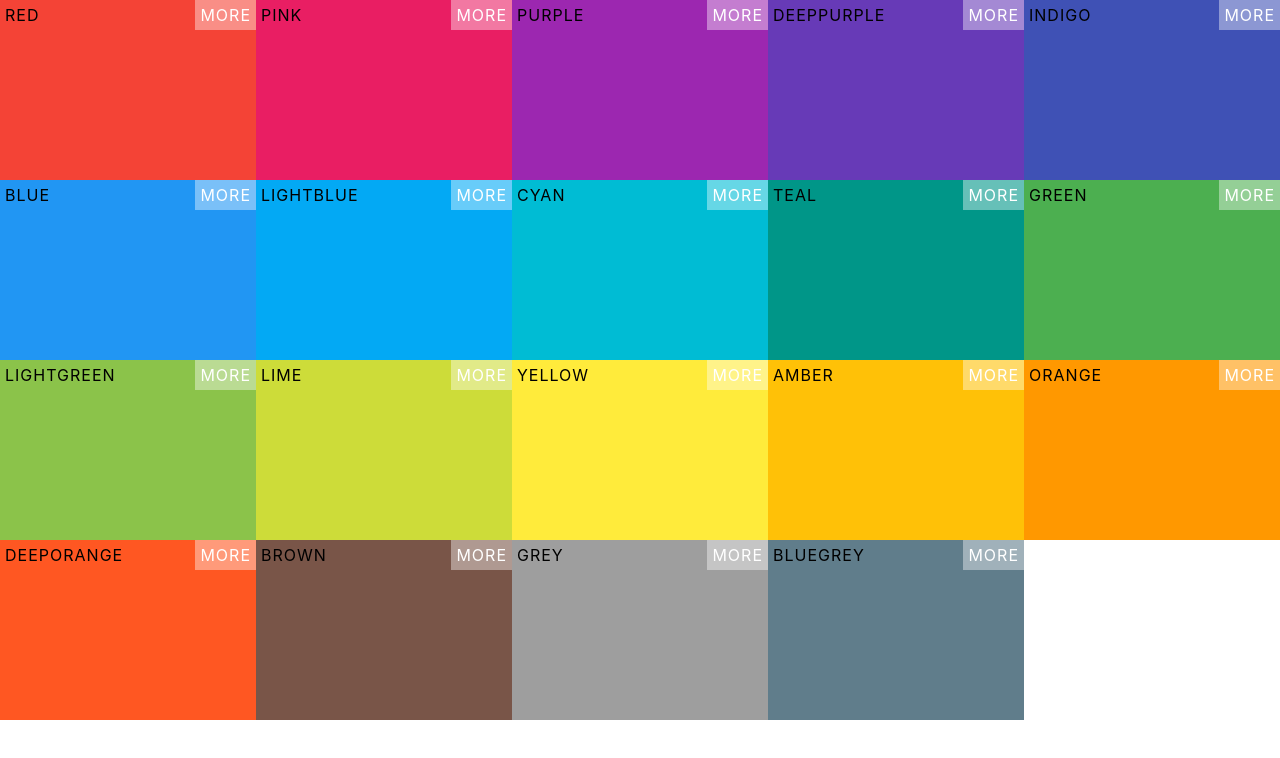
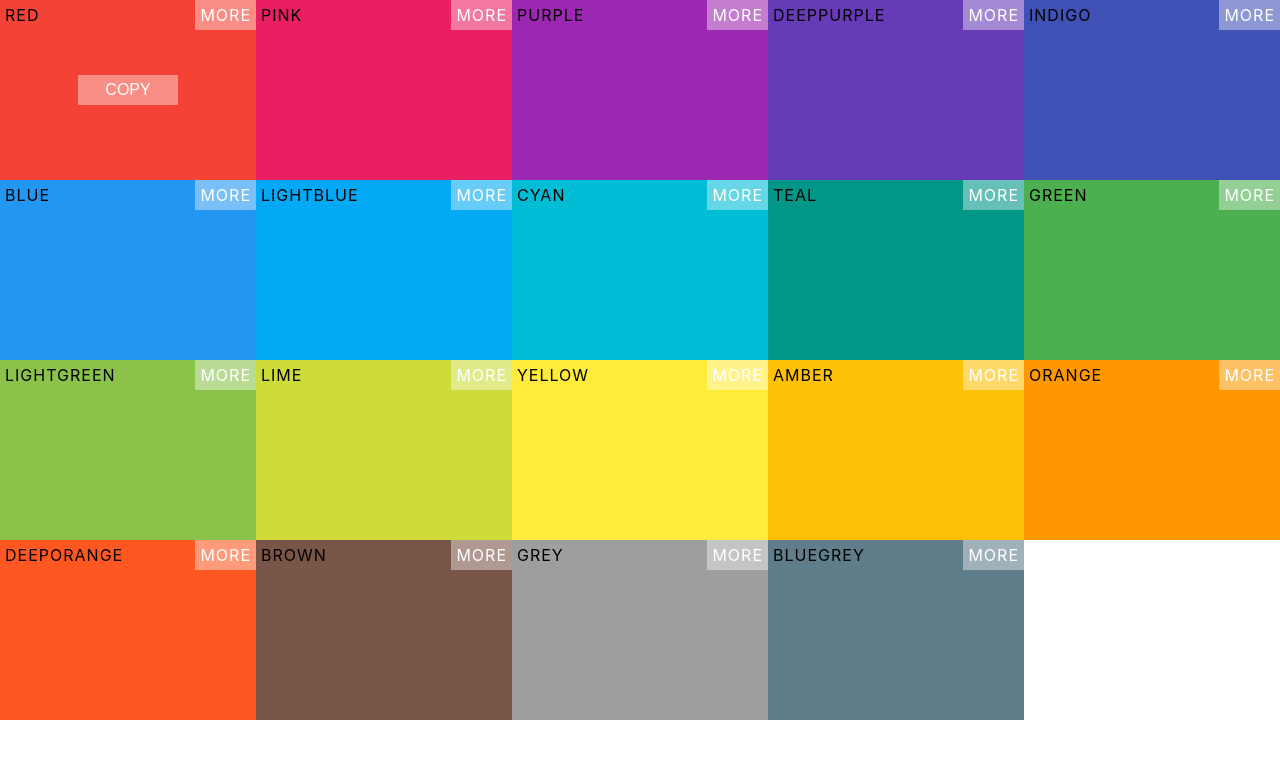
Before and after one commit to Iammonis/React-Color-App, a React (Create React App) app: page / in a window 1280 px wide. Shown: the top 758 px of the page. Built offline with nearby package versions, Linux system fonts and the light colour scheme.

Commit message:
COLORBOX: Added Copied message overlay and started using hooks

```diff
--- a/src/Components/Palette/ColorBox.jsx
+++ b/src/Components/Palette/ColorBox.jsx
@@ -1,67 +1,36 @@
-import React, { Component } from 'react'
-import styled from 'styled-components'
+import { useState } from 'react'
 import {CopyToClipboard} from 'react-copy-to-clipboard'
+import styles from './ColorBox.module.css'
 
-export class ColorBox extends Component {
-    render() {
-        const { name, color } = this.props
-        const ColorBox = styled.div`
-        background-color:${color};
-        width: 20%;
-        height:25%;
-        margin:0 auto;
-        display: inline-block;
-        position: relative;
-        cursor: pointer;
+export const ColorBox = props => {
+    const { name, color } = props
+    const [isCopied, setIsCopied] = useState(false)
 
-        &:hover button{
-            opacity:1;
-            transition:0.5s;
-        }
+    const handleCopy = () => {
+        setIsCopied(true)
+        setTimeout(()=>{
+            setIsCopied(false)
+        },1000)
+    }
 
-        & button{
-            text-transform:uppercase;
-            width:100px;
-            height:30px;
-            font-size:1rem;
-            opacity:0;
-            outline:none;
-            border:none;
-            color:#fff;
-            background-color: rgb(255,255,255,0.4);
-            line-height:30px;
-            cursor:pointer;
-            position:absolute;
-            top:50%;
-            left:50%;
-            transform:translate(-50%,-50%)
-        }
-        & .nameColor{
-            display:flex;
-            text-transform:uppercase;
-            justify-content:space-between;
-            letter-spacing: 1px;
-        }
-
-        & .colorName{
-            padding:5px;
-        }
-        & .seeMore{
-            color:#fff;
-            padding:5px;
-            background-color: rgb(255,255,255,0.4);
-        }
-        `
-        return (
-            <CopyToClipboard text={color}>
-                <ColorBox>
-                    <button>copy</button>
-                    <div className="nameColor">
-                        <span className="colorName">{name}</span>
-                        <span className="seeMore">MORE</span>
+    return (
+        <CopyToClipboard text={color} onCopy={handleCopy}>
+            <div className={styles.colorBox} style={{background: `${color}`}}>
+            { isCopied && <div
+                    style={{background: `${color}`}}
+                    className={ styles.showTime }
+                >
+                    <div className={ styles.copyMessage }>
+                        <h1>Copied!!!</h1>
+                        <p>{color}</p>
                     </div>
-                </ColorBox>
-            </CopyToClipboard>
-        )
-    }
+                </div> }
+                <button>copy</button>
+                <div className={styles.nameColor}>
+                    <span className={styles.colorName}>{name}</span>
+                    <span className={styles.seeMore}>MORE</span>
+                </div>
+            </div>
+        </CopyToClipboard>
+    )
 }
--- a/src/Components/Palette/ColorBox.module.css
+++ b/src/Components/Palette/ColorBox.module.css
@@ -0,0 +1,92 @@
+.colorBox{
+    width: 20%;
+    height: 25%;
+    margin: 0 auto;
+    display: inline-flex;
+    position: relative;
+    cursor: pointer;
+    flex-direction: column;
+    /* justify-content: space-between; */
+}
+
+.colorBox:hover button{
+    opacity:1;
+    transition:0.5s;
+    position: absolute;
+    top: 50%;
+    left: 50%;
+    transform: translate(-50%, -50%);
+    display: initial;
+}
+
+/* .hideOverlay{
+    opacity: 0;
+    z-index: 0;
+    transition: all 0.5s ease-in-out;
+    position: absolute;
+    top: 0;
+    left: 0;
+    display: none;
+} */
+
+.showTime{
+    z-index: 10;
+    width: 100vw;
+    height: 100vh;
+    position: fixed;
+    top: 0;
+    left: 0;
+    display: flex;
+    align-items: center;
+    justify-content: center;
+}
+
+button{
+    text-transform:uppercase;
+    width:100px;
+    height:30px;
+    font-size:1rem;
+    opacity:0;
+    outline:none;
+    border:none;
+    color:#fff;
+    background-color: rgb(255,255,255,0.4);
+    line-height:30px;
+    cursor:pointer;
+    display: none;
+}
+
+.copyMessage{
+    display: flex;
+    flex-direction: column;
+    justify-content: center;
+    align-items: center;
+    background-color: rgba(255, 255, 255, 0.5);
+    width: 100%;
+    font-weight: 400;
+    color: #fff;
+    text-shadow: 2px 2px black;
+}
+
+.copyMessage h1 {
+    font-size: 5rem;
+}
+
+.nameColor{
+    display:flex;
+    text-transform:uppercase;
+    justify-content:space-between;
+    width: 100%;
+    align-content: flex-end;
+    letter-spacing: 1px;
+}
+
+.colorName{
+    padding:5px;
+}
+
+.seeMore{
+    color:#fff;
+    padding:5px;
+    background-color: rgb(255,255,255,0.4);
+}
--- a/src/Components/Palette/Palette.jsx
+++ b/src/Components/Palette/Palette.jsx
@@ -1,28 +1,18 @@
-import React, { Component } from 'react'
-import {ColorBox} from './ColorBox'
-import styled from 'styled-components'
+import { ColorBox } from './ColorBox'
+import styles from './Pallete.module.css'
 
-export class Palette extends Component {
-    render() {
-        const colorBoxes = this.props.palette.colors?.map( item =>
+export const Palette = props => {
+    const colorBoxes = props.palette.colors?.map( item =>
         <ColorBox key={item.name}
         color={item.color}
         name={item.name}
         /> )
 
-        const Palette = styled.div`
-            height:100vh;
-
-            & .Palette-colors{
-                height:90%;
-            }
-        `
     return (
-            <Palette>
+    <div className={styles.main}>
         {/* // Navbar */}
-                <div className="Palette-colors">{colorBoxes}</div>
+        <div className={styles.paletteColors}>{ colorBoxes }</div>
         {/* footer */}
-            </Palette>
+    </div>
     )
 }
-}
--- /dev/null
+++ b/src/Components/Palette/Pallete.module.css
@@ -0,0 +1,9 @@
+.main{
+    height:100vh;
+    width:100vw;
+}
+
+.paletteColors{
+    height:90%;
+    max-width: 100%;
+}
```
Lines whose indentation alone changed are shown as unchanged.
